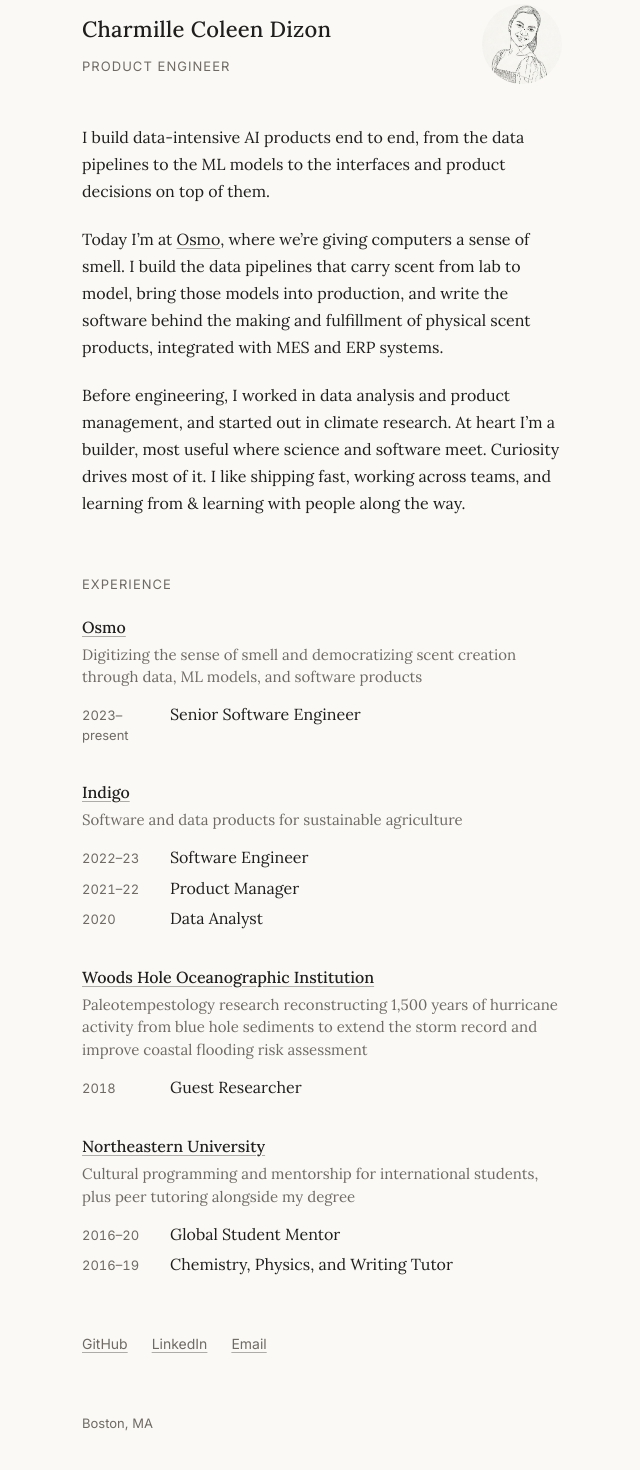
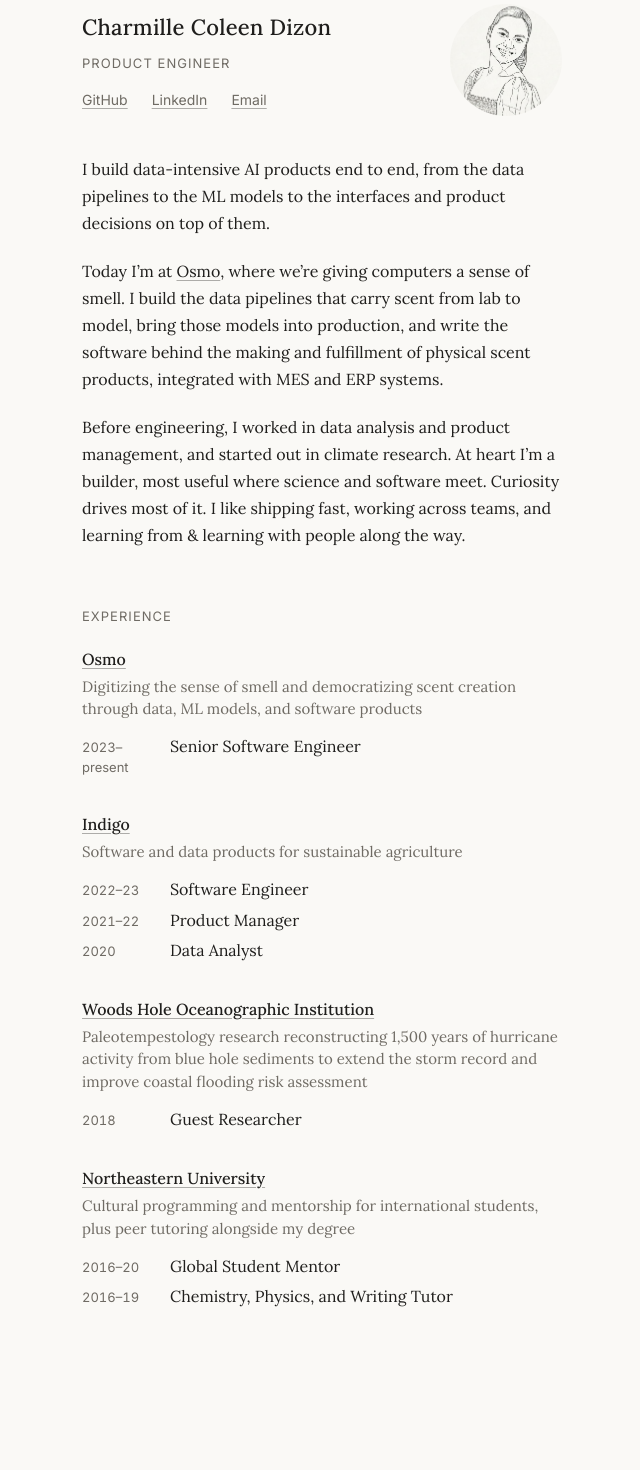
Before and after one commit to cdizon239/charmille, a React (Vite) app: page / in a window 1280 px wide. Shown: the part 108-1578 px from the top of the page, without its empty margins (318-958 px from the left). After the commit the page ends 1496 px from the top, so only its background shows below. Built offline with nearby package versions, Linux system fonts and the light colour scheme.

Commit message:
Move social links below title in header

```diff
--- a/src/App.tsx
+++ b/src/App.tsx
@@ -5,6 +5,13 @@
         <div className="header-text">
           <h1>Charmille Coleen Dizon</h1>
           <p className="role">Product Engineer</p>
+          <nav className="elsewhere" aria-label="Elsewhere">
+            <a href="https://github.com/cdizon239">GitHub</a>
+            <a href="https://www.linkedin.com/in/charmille-coleen-dizon/">
+              LinkedIn
+            </a>
+            <a href="mailto:coleencharmille@gmail.com">Email</a>
+          </nav>
         </div>
         <div className="brand-art">
           <img src="/charmille.jpeg" alt="Charmille Coleen Dizon" />
@@ -114,15 +121,7 @@
         </div>
       </section>
 
-      <nav className="elsewhere" aria-label="Elsewhere">
-        <a href="https://github.com/cdizon239">GitHub</a>
-        <a href="https://www.linkedin.com/in/charmille-coleen-dizon/">
-          LinkedIn
-        </a>
-        <a href="mailto:coleencharmille@gmail.com">Email</a>
-      </nav>
-
-      <footer>Boston, MA</footer>
+      {/* <footer>Boston, MA</footer> */}
     </main>
   )
 }
--- a/src/index.css
+++ b/src/index.css
@@ -66,8 +66,8 @@
 
 .brand-art {
   flex: 0 0 auto;
-  width: 5rem;
-  height: 5rem;
+  width: 7rem;
+  height: 7rem;
   border-radius: 50%;
   overflow: hidden;
 }
@@ -177,7 +177,7 @@
 }
 
 .elsewhere {
-  margin-top: 3.5rem;
+  margin-top: 0.85rem;
   font-family: "Inter", system-ui, sans-serif;
   font-size: 0.875rem;
   color: var(--muted);
```
